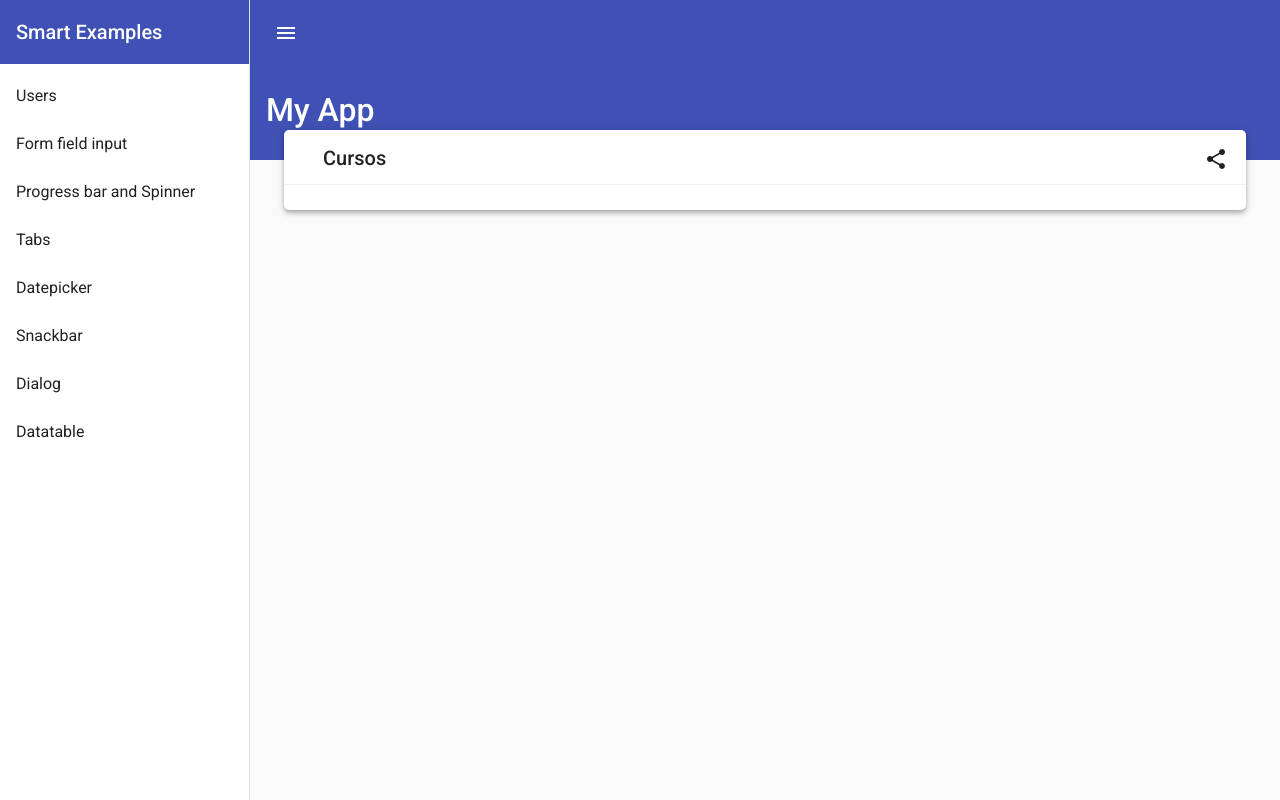
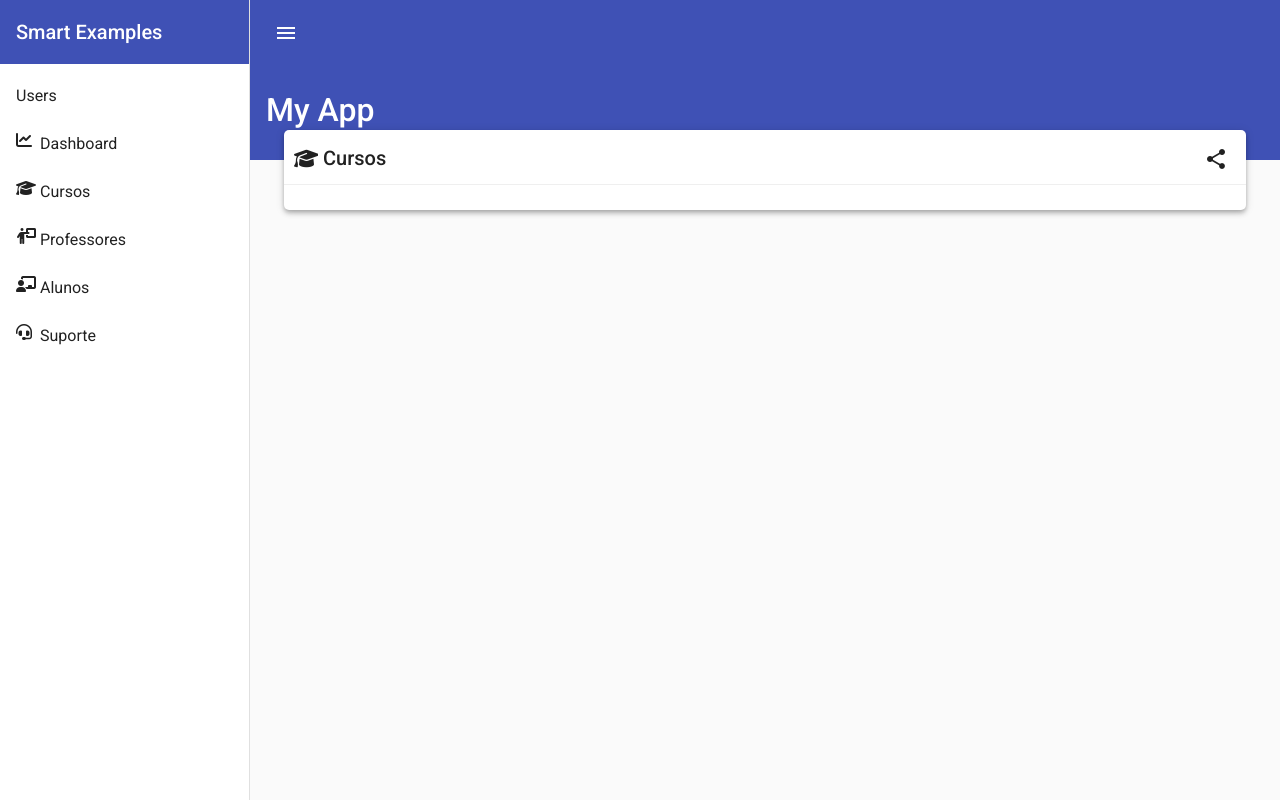
Before and after one commit to emersonhenriquedev/project-school, an Angular app: page /courses in a window 1280 px wide. Built offline with nearby package versions, Linux system fonts and the light colour scheme.

Commit message:
add items sidebar menu

```diff
--- a/package.json
+++ b/package.json
@@ -21,6 +21,7 @@
     "@angular/platform-browser": "^14.0.0",
     "@angular/platform-browser-dynamic": "^14.0.0",
     "@angular/router": "^14.0.0",
+    "@fortawesome/fontawesome-free": "^6.4.2",
     "rxjs": "~7.5.0",
     "tslib": "^2.3.0",
     "zone.js": "~0.11.4"
--- a/src/app/app.component.html
+++ b/src/app/app.component.html
@@ -5,13 +5,10 @@
     </mat-toolbar>
     <mat-nav-list>
       <a mat-list-item routerLink="/users">Users</a>
-      <a mat-list-item routerLink="/formFieldInput">Form field input</a>
-      <a mat-list-item routerLink="/progBarSpinner">Progress bar and Spinner</a>
-      <a mat-list-item routerLink="/tabs">Tabs</a>
-      <a mat-list-item routerLink="/datepicker">Datepicker</a>
-      <a mat-list-item routerLink="/snackbar">Snackbar</a>
-      <a mat-list-item routerLink="/dialog">Dialog</a>
-      <a mat-list-item routerLink="/datatable">Datatable</a>
+      <a *ngFor="let item of items_menu" mat-list-item [routerLink]="item.link" routerLinkActive="active">
+        <mat-icon fontSet="fa" [fontIcon]="item.icon"></mat-icon>
+        <span>{{item.label}}</span>
+      </a>
     </mat-nav-list>
   </mat-sidenav>
 
--- a/src/app/app.component.ts
+++ b/src/app/app.component.ts
@@ -1,6 +1,8 @@
 import { Component, OnInit } from '@angular/core';
 import { BreakpointObserver } from '@angular/cdk/layout';
 import { fromEvent, map } from 'rxjs';
+import { MenuItem } from './shared/models/menuItem';
+import { menuItems } from './shared/models/menu';
 
 export const SCROLL_CONTAINER = 'mat-sidenav-content';
 export const TEXT_LIMIT = 50;
@@ -15,6 +17,7 @@
   public isSmallScreen = false;
   public popText = false;
   public applyShadow = false;
+  public items_menu: MenuItem[] = menuItems;
 
   constructor(private breakpointObserver: BreakpointObserver) { }
 
--- a/src/app/shared/components/toolbar-title/toolbar-title.component.html
+++ b/src/app/shared/components/toolbar-title/toolbar-title.component.html
@@ -1,5 +1,5 @@
 <mat-toolbar>
-    <mat-icon class="icon-space">{{icon}}</mat-icon>
+    <mat-icon class="icon-space" fontSet="{{fontset}}" ngClass="{{iconFa}}">{{iconMat}}</mat-icon>
     <span>{{title}}</span>
     <span fxFlex></span>
     <ng-content></ng-content>
--- a/src/app/shared/components/toolbar-title/toolbar-title.component.scss
+++ b/src/app/shared/components/toolbar-title/toolbar-title.component.scss
@@ -1,5 +1,10 @@
 .icon-space {
     margin-right: 5px;
+}
+
+.icon-space-mat {
+    font-size: 20px;
+    margin: 5px 5px 0 0;
 }
 
 mat-toolbar {
--- a/src/app/shared/components/toolbar-title/toolbar-title.component.ts
+++ b/src/app/shared/components/toolbar-title/toolbar-title.component.ts
@@ -7,7 +7,18 @@
 })
 export class ToolbarTitleComponent implements OnInit {
   @Input() title: string = "";
-  @Input() icon: string = "";
+  iconFa = '';
+  iconMat = '';
+  fontset = '';
+  @Input()
+  set icon(value: string) {
+    if (value.includes('fa-')) {
+      this.iconFa = `icon-space-mat ${value}`;
+      this.fontset = 'fa';
+    } else {
+      this.iconMat = value;
+    }
+  }
   constructor() { }
 
   ngOnInit(): void {
--- a/src/styles.scss
+++ b/src/styles.scss
@@ -1,5 +1,5 @@
 /* You can add global styles to this file, and also import other style files */
-
+@import '../node_modules/@fortawesome/fontawesome-free/css/all.min.css';
 html, body { height: 100%; }
 body { margin: 0; font-family: Roboto, "Helvetica Neue", sans-serif; }
 .content {
```
Also changed, not shown: 1 other file (tests, documents, lock files or other folders).
